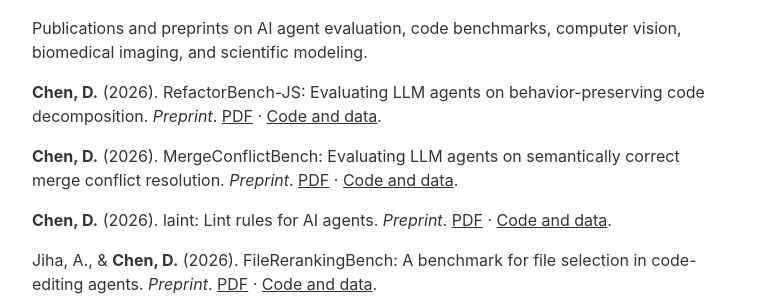
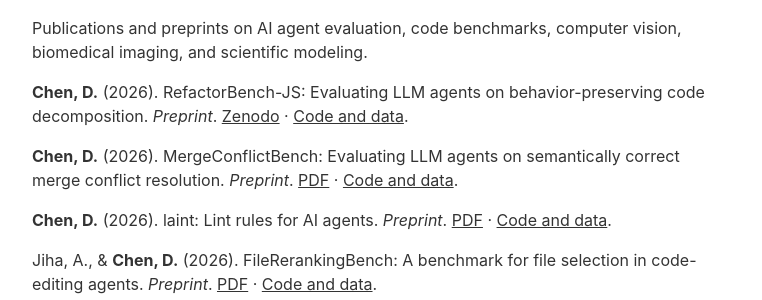
Before and after one commit to danielchen0/danielchen0.github.io, a Jekyll site: the page built from research.markdown, in a window 1280 px wide. Shown: the part 165-465 px from the top of the page, without its empty margins (258-1020 px from the left). Built offline with Jekyll 4.4.1, drawn with Linux system fonts in a browser that asks for light colours.

Commit message:
Link RefactorBench-JS Zenodo record

```diff
--- a/research.markdown
+++ b/research.markdown
@@ -11,7 +11,7 @@
 </p>
 
 <p>
-    <b>Chen, D.</b> (2026). RefactorBench-JS: Evaluating LLM agents on behavior-preserving code decomposition. <i>Preprint</i>. <a href='/papers/refactorbench-js.pdf' target='_blank'>PDF</a> &middot; <a href='https://github.com/Create-Inc/refactor-bench' target='_blank'>Code and data</a>.
+    <b>Chen, D.</b> (2026). RefactorBench-JS: Evaluating LLM agents on behavior-preserving code decomposition. <i>Preprint</i>. <a href='https://doi.org/10.5281/zenodo.22204480' target='_blank'>Zenodo</a> &middot; <a href='https://github.com/Create-Inc/refactor-bench' target='_blank'>Code and data</a>.
 </p>
 
 <p>
```
